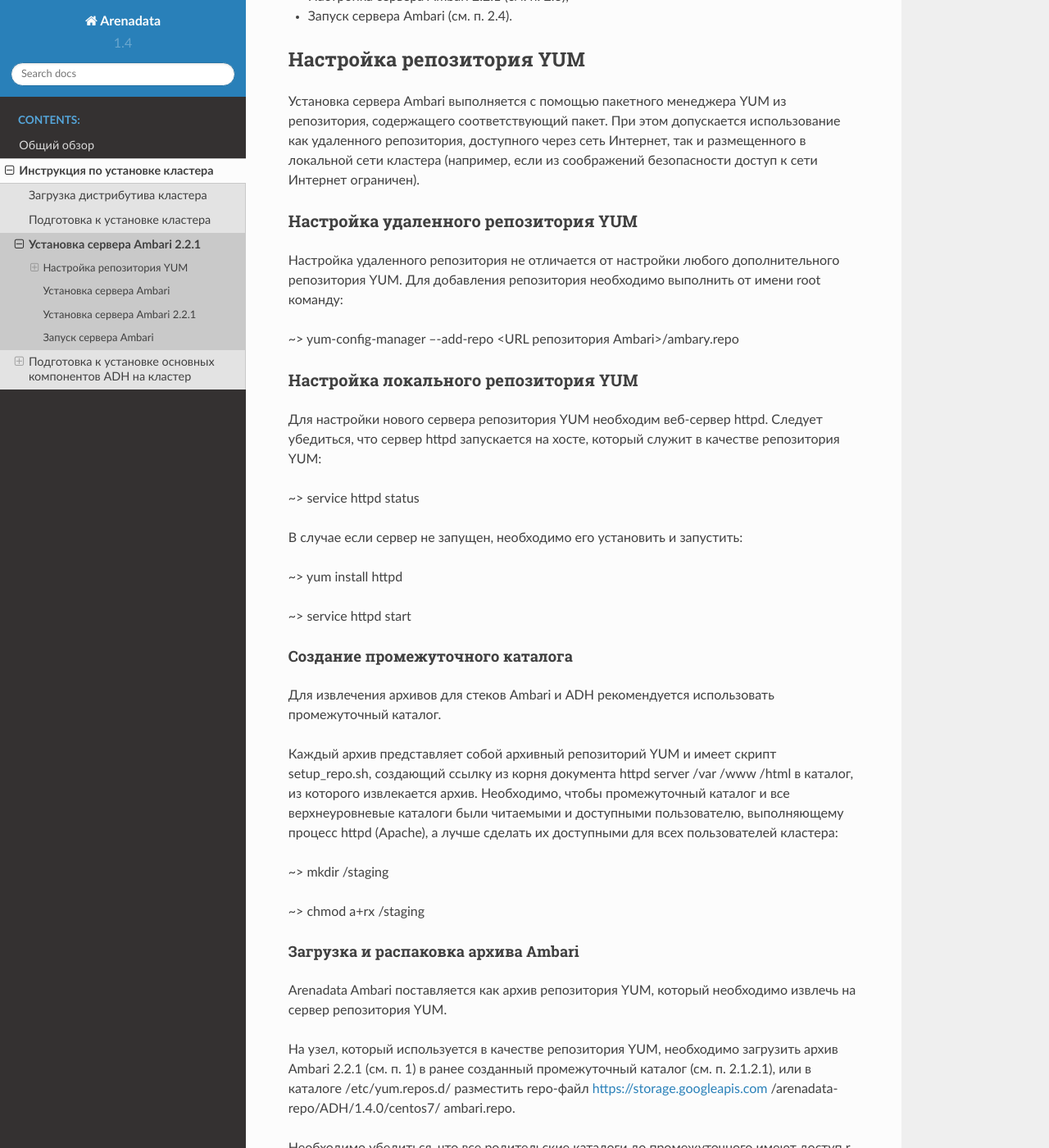
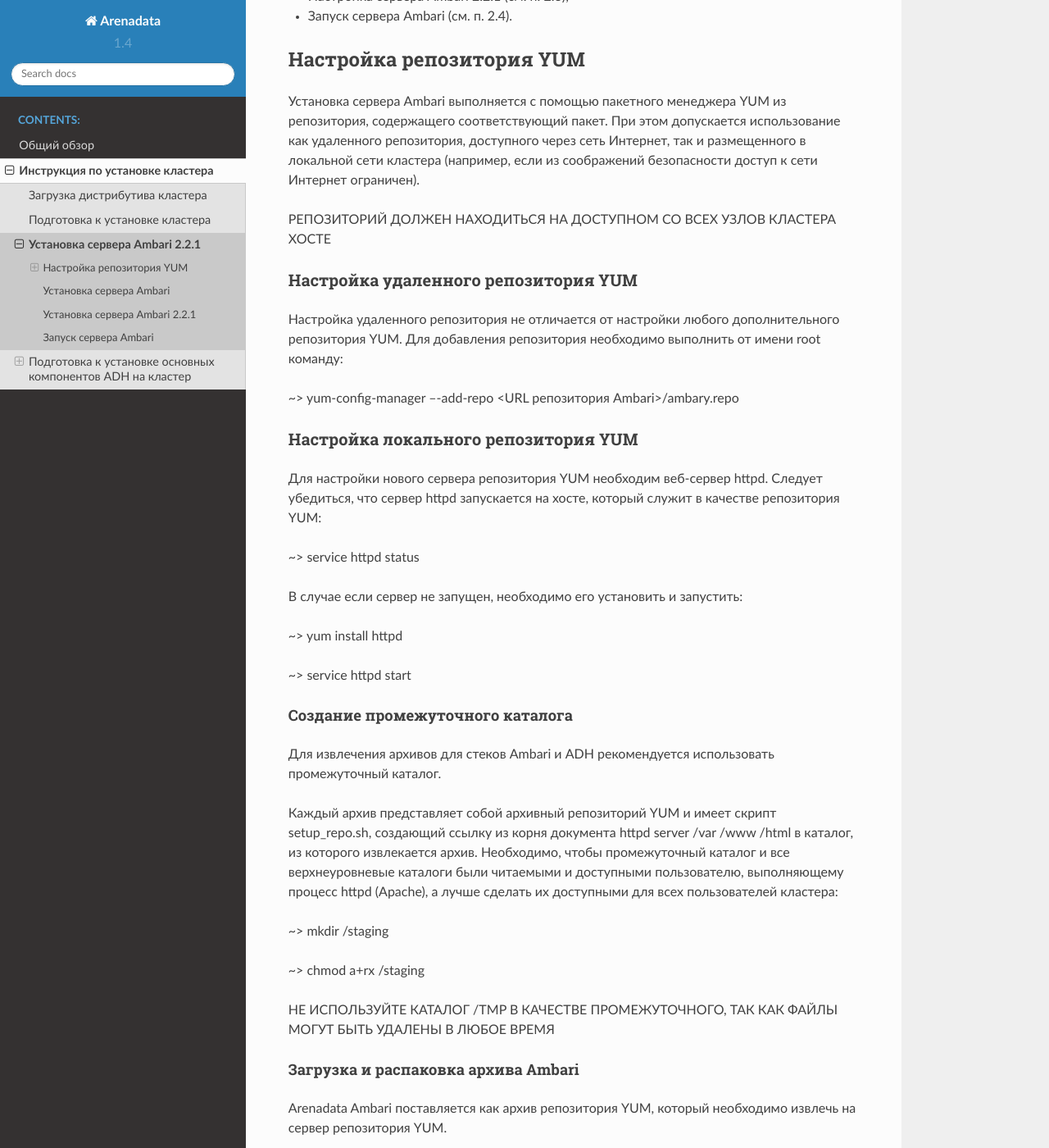
Before and after one commit to arenadata/docs_adps, a Sphinx documentation site: the page built from source/install/install.rst, in a window 1280 px wide and 1400 px high, scrolled down 272 px. Shown: the whole window at 82% size. Built offline with Sphinx 7.4.7 and the Read the Docs theme 2.0.0, drawn with Linux system fonts in a browser that asks for light colours; some of the changed text lies outside the part shown.

Commit message:
Update install.rst

```diff
--- a/source/install/install.rst
+++ b/source/install/install.rst
@@ -21,6 +21,8 @@
 допускается использование как удаленного репозитория, доступного через
 сеть Интернет, так и размещенного в локальной сети кластера (например,
 если из соображений безопасности доступ к сети Интернет ограничен).
+
+РЕПОЗИТОРИЙ ДОЛЖЕН НАХОДИТЬСЯ НА ДОСТУПНОМ СО ВСЕХ УЗЛОВ КЛАСТЕРА ХОСТЕ
 
 
 Настройка удаленного репозитория YUM
@@ -71,6 +73,7 @@
 
 ~> chmod a+rx /staging
 
+НЕ ИСПОЛЬЗУЙТЕ КАТАЛОГ /TMP В КАЧЕСТВЕ ПРОМЕЖУТОЧНОГО, ТАК КАК ФАЙЛЫ МОГУТ БЫТЬ УДАЛЕНЫ В ЛЮБОЕ ВРЕМЯ
 
 Загрузка и распаковка архива Ambari
 ~~~~~~~~~~~~~~~~~~~~~~~~~~~~~~~~~~~
@@ -114,6 +117,8 @@
 Скрипт также создает определенный репозиторий Ambari и помещает его в
 файл /etc/yum.repos.d/ambari.repo. Данный файл должен быть доступен на
 хосте администратора, где будет установлен сервер Ambari.
+
+РЕПОЗИТОРИЙ AMBARI YUM ДОЛЖЕН БЫТЬ ДОСТУПЕН ДЛЯ ВСЕХ УЗЛОВ КЛАСТЕРА
 
 Необходимо проверить наличие доступа к следующему URL-адресу с хоста
 администратора и с узлов кластера:
```
